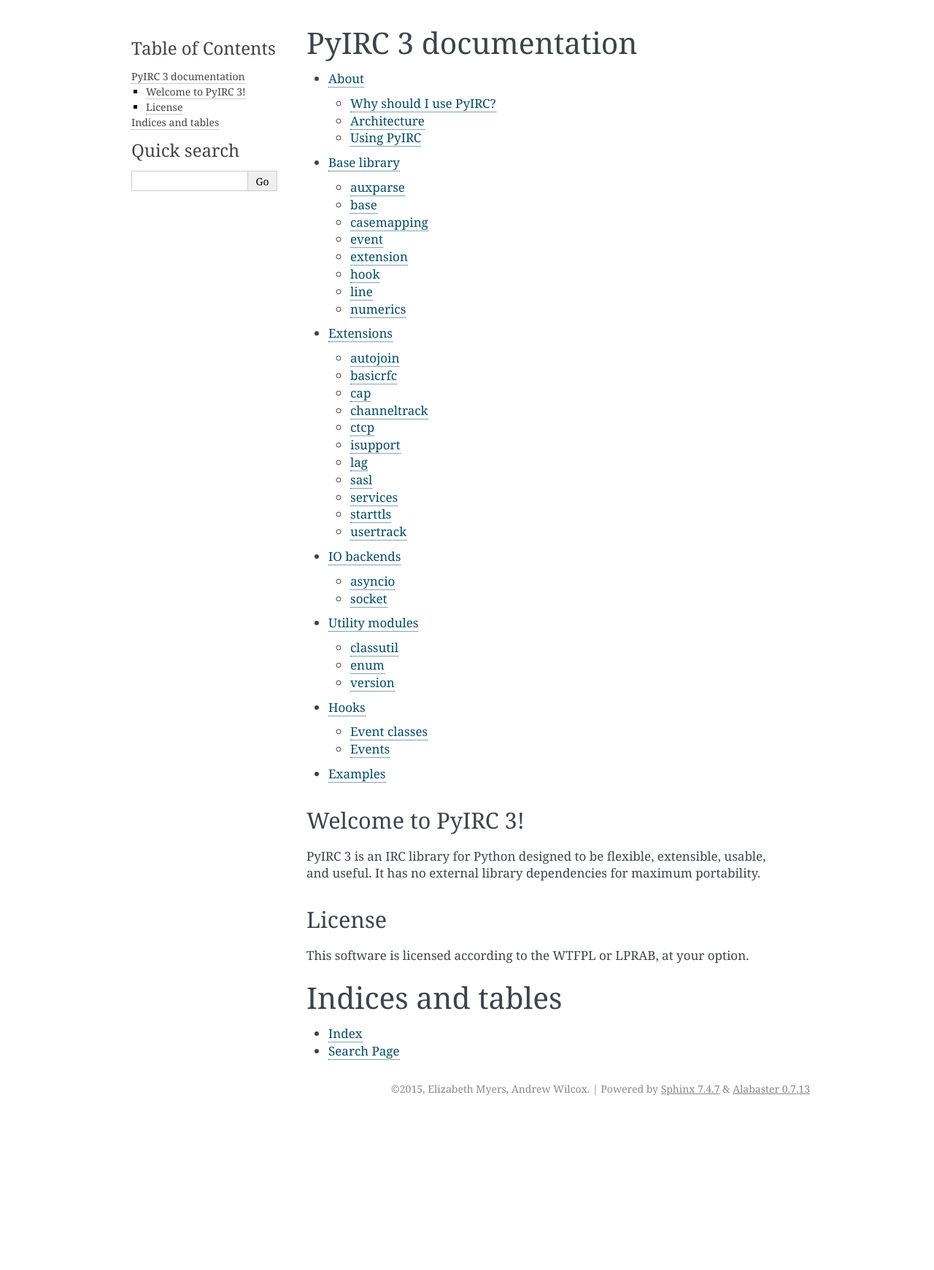
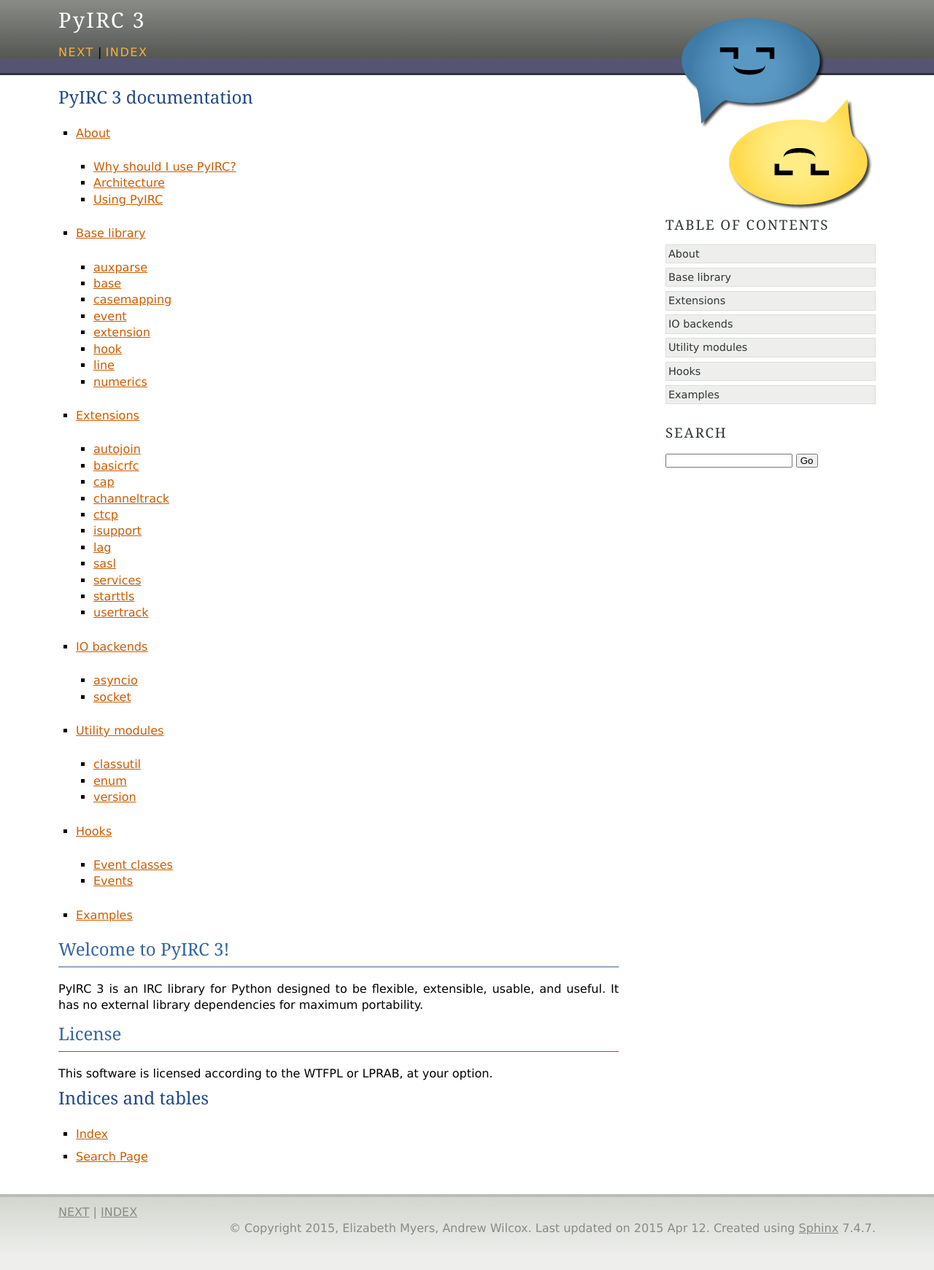
Before and after one commit to foxkit-us/PyIRC, a Sphinx documentation site: the page built from doc/index.rst, in a window 1280 px wide. Shown: the whole page at 73% size. Built offline with Sphinx 7.4.7, drawn with Linux system fonts in a browser that asks for light colours; before the commit the page ends 1532 px from its top, so only the background shows below that.

Commit message:
doc: add logo and change theme; so much better!

```diff
--- a/doc/conf.py
+++ b/doc/conf.py
@@ -111,7 +111,7 @@
 
 # The theme to use for HTML and HTML Help pages.  See the documentation for
 # a list of builtin themes.
-html_theme = 'alabaster'
+html_theme = 'agogo'
 
 # Theme options are theme-specific and customize the look and feel of a theme
 # further.  For a list of options available for each theme, see the
@@ -130,7 +130,7 @@
 
 # The name of an image file (relative to this directory) to place at the top
 # of the sidebar.
-#html_logo = None
+html_logo = 'header.png'
 
 # The name of an image file (within the static path) to use as favicon of the
 # docs.  This file should be a Windows icon file (.ico) being 16x16 or 32x32
```
Also changed, not shown: doc/header.png (added).
